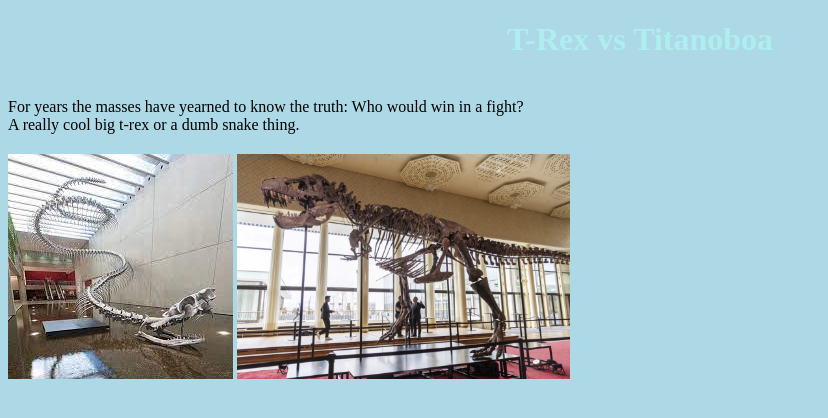
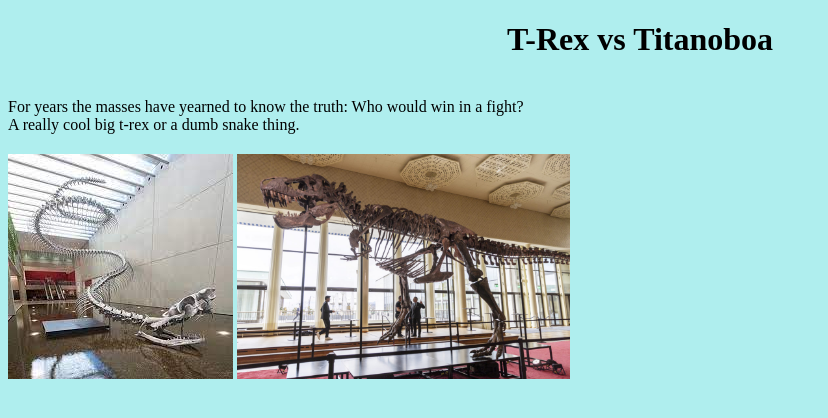
Before and after one commit to coconut318/Website-Testing, a plain HTML site: page index.html in a window 1280 px wide. Shown: the whole page, without its empty margins (0-828 px from the left). Drawn offline with Linux system fonts and the light colour scheme.

Commit message:
Update index.html

```diff
--- a/index.html
+++ b/index.html
@@ -4,11 +4,11 @@
   <head>
     <style>
       body {
-        background-color: lightblue;
+        background-color: PaleTurquoise;
       }
 
       h1 {
-        color: PaleTurquoise;
+        color: Black;
         text-align: center;
 }
 
```
